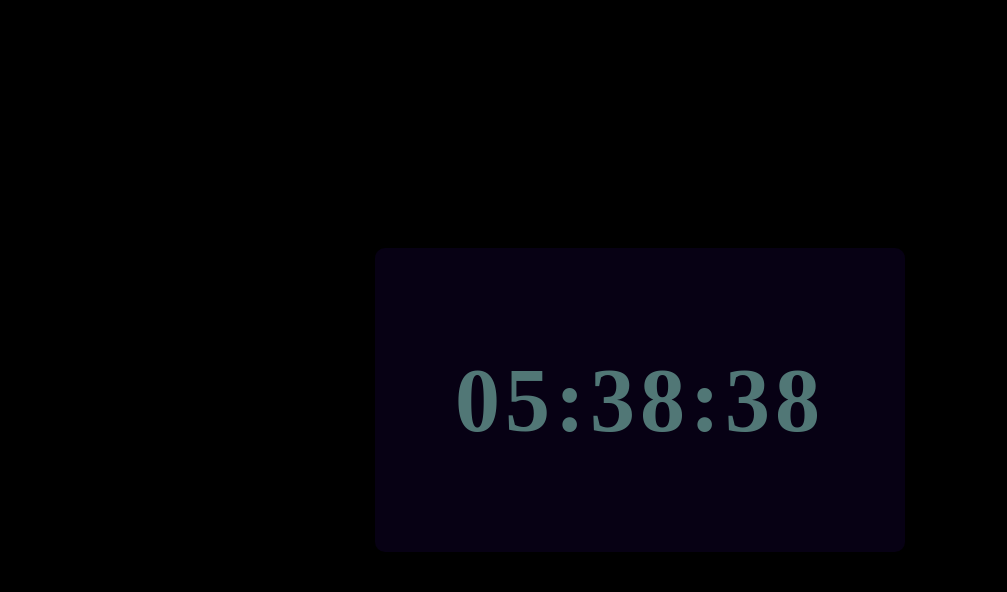
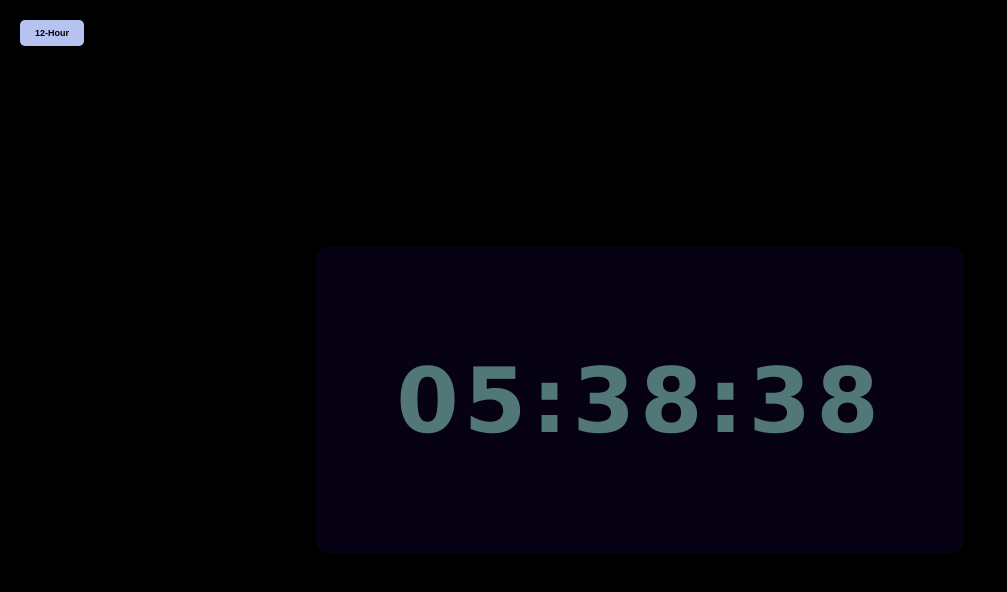
Before and after one commit to mona-lisha-doing-git/Digital-Clock, a plain HTML site: page index.html in a window 1280 px wide. Shown: the whole page, without its empty margins (0-1007 px from the left). Drawn offline with Linux system fonts and the light colour scheme.

Commit message:
toggle button for switching from 12 hour clock to 24

```diff
--- a/index.html
+++ b/index.html
@@ -7,6 +7,7 @@
     <link rel="stylesheet" href="style.css">
 </head>
 <body>
+    <button id="toggleBtn">12-Hour</button>
     <div class="clock-container">
         <h1 id="clock">00:00:00</h1>
     </div>
--- a/script.js
+++ b/script.js
@@ -1,4 +1,8 @@
 let clock = document.getElementById("clock");
+let toggleBtn = document.getElementById("toggleBtn");
+
+// true = 24-hour, false =. 12-hour
+let is24Hour = true;
 
 function updateClock(){
     let now = new Date();
@@ -8,13 +12,32 @@ function updateClock(){
     let minutes = now.getMinutes();
     let seconds = now.getSeconds();
 
+    let ampm = "";
+
+    if(!is24Hour){
+        ampm = hours >= 12? " PM" : " AM";
+        hours = hours % 12;
+        hours = hours? hours:12;
+    }
+
     hours = hours < 10? "0" + hours : hours;
     minutes = minutes < 10? "0" + minutes : minutes;
     seconds = seconds < 10? "0" + seconds : seconds;
 
-    clock.textContent = `${hours}:${minutes}:${seconds}`;
+    clock.textContent = `${hours}:${minutes}:${seconds}${ampm}`;
 }
 
 updateClock();
 
 setInterval(updateClock, 1000); // runs every 1000ms (1 sec)
+
+// Toggle button
+toggleBtn.addEventListener("click", function(){
+    is24Hour = !is24Hour;
+    if(is24Hour){
+        toggleBtn.textContent = "12-Hour"
+    }else{
+        toggleBtn.textContent = "24-Hour"
+    }
+    updateClock();
+});
--- a/style.css
+++ b/style.css
@@ -5,10 +5,22 @@ body{
     justify-content: center;
     align-items: center;
     background: black;
-    font-family:'Times New Roman', Times, serif;
+    font-family:'Lucida Sans', 'Lucida Sans Regular', 'Lucida Grande', 'Lucida Sans Unicode', Geneva, Verdana, sans-serif;
     color: white;
 }
 
+#toggleBtn{
+    position: absolute;
+    top: 20px;
+    left: 20px;
+    padding: 8px 15px;
+    font-size: 9px;
+    cursor: pointer;
+    border: none;
+    border-radius: 5px;
+    background: #b6c3f1;
+    font-weight: bold;
+}
 .clock-container{
     background: #070114;
     padding: 40px 80px;
```
